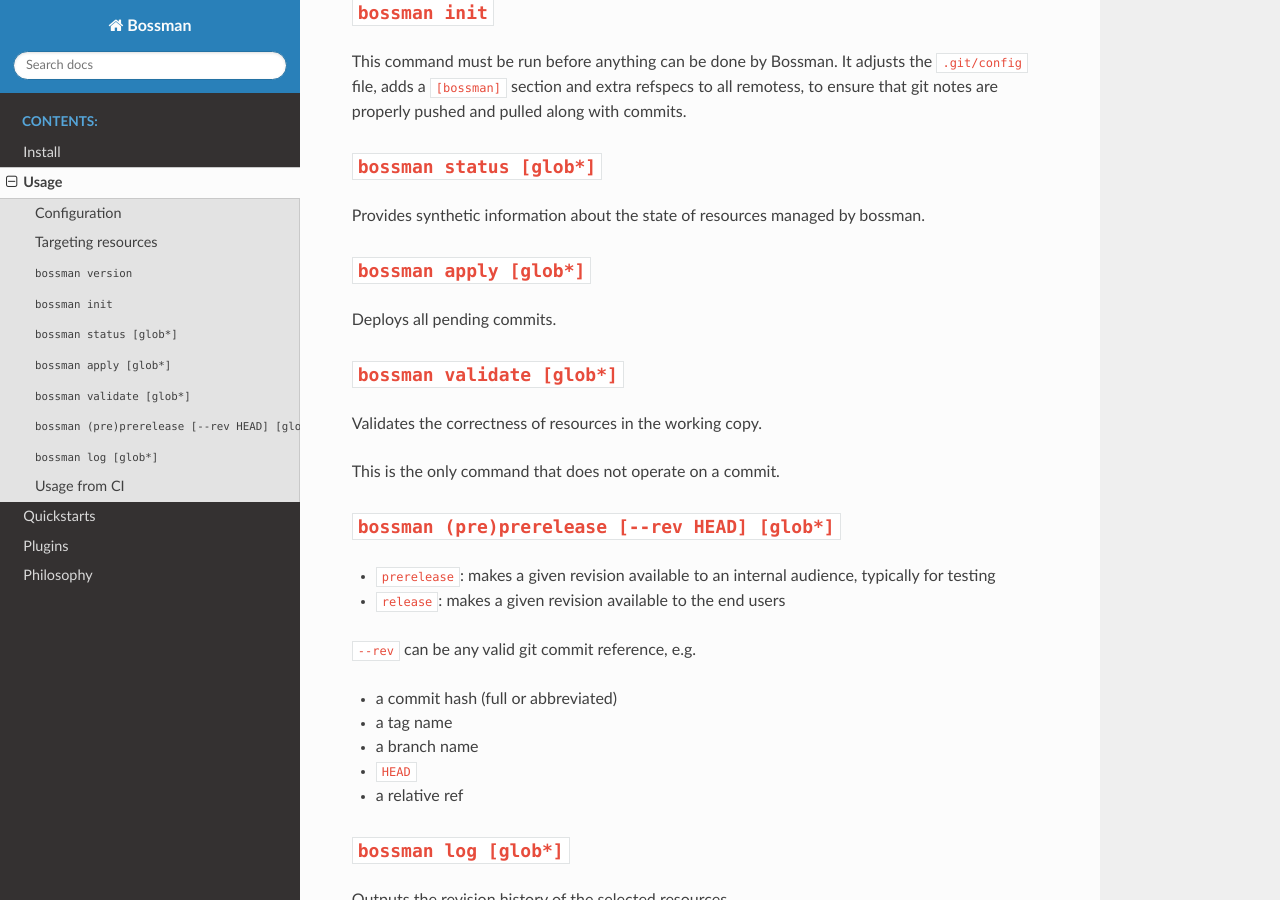
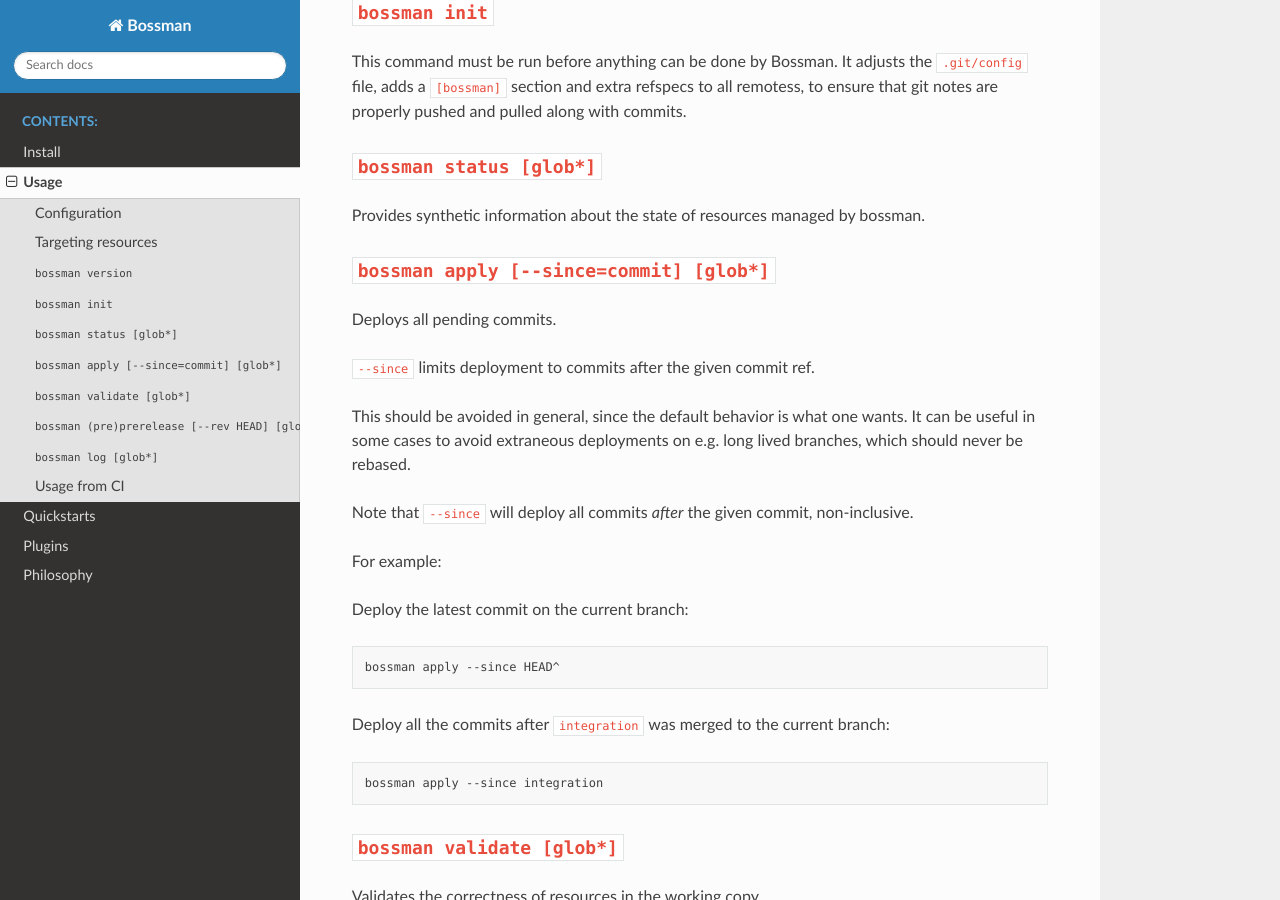
Before and after one commit to ynohat/bossman, a Sphinx documentation site: the page built from docs/usage.rst, in a window 1280 px wide and 900 px high, scrolled down 2449 px. Built offline with Sphinx 7.4.7 and the Read the Docs theme 2.0.0, drawn with Linux system fonts in a browser that asks for light colours.

Commit message:
feat(apply): add --since option to apply command

```diff
--- a/bossman/__init__.py
+++ b/bossman/__init__.py
@@ -86,9 +86,9 @@ class Bossman:
     return list(sorted(filter(match, resources)))
 
   @if_initialized
-  def get_missing_revisions(self, resource: ResourceABC) -> list:
+  def get_missing_revisions(self, resource: ResourceABC, since_rev: str = None) -> list:
     resource_type = self.resource_manager.get_resource_type(resource.path)
-    revisions = self.get_revisions(resources=[resource])
+    revisions = self.get_revisions(resources=[resource], since_rev=since_rev)
     missing = []
     for revision in revisions:
       # The revision may affect a file that is in the resource folder, but
--- a/docs/usage.rst
+++ b/docs/usage.rst
@@ -114,10 +114,28 @@ __________________________________________________________
 
 Provides synthetic information about the state of resources managed by bossman.
 
-``bossman apply [glob*]``
+``bossman apply [--since=commit] [glob*]``
 __________________________________________________________
 
 Deploys all pending commits.
+
+``--since`` limits deployment to commits after the given commit ref.
+
+This should be avoided in general, since the default behavior is what one wants. It can be useful
+in some cases to avoid extraneous deployments on e.g. long lived branches, which should never be
+rebased.
+
+Note that ``--since`` will deploy all commits *after* the given commit, non-inclusive.
+
+For example:
+
+Deploy the latest commit on the current branch::
+
+  bossman apply --since HEAD^
+
+Deploy all the commits after ``integration`` was merged to the current branch::
+
+  bossman apply --since integration
 
 ``bossman validate [glob*]``
 __________________________________________________________
```
Also changed, not shown: 2 other files.
